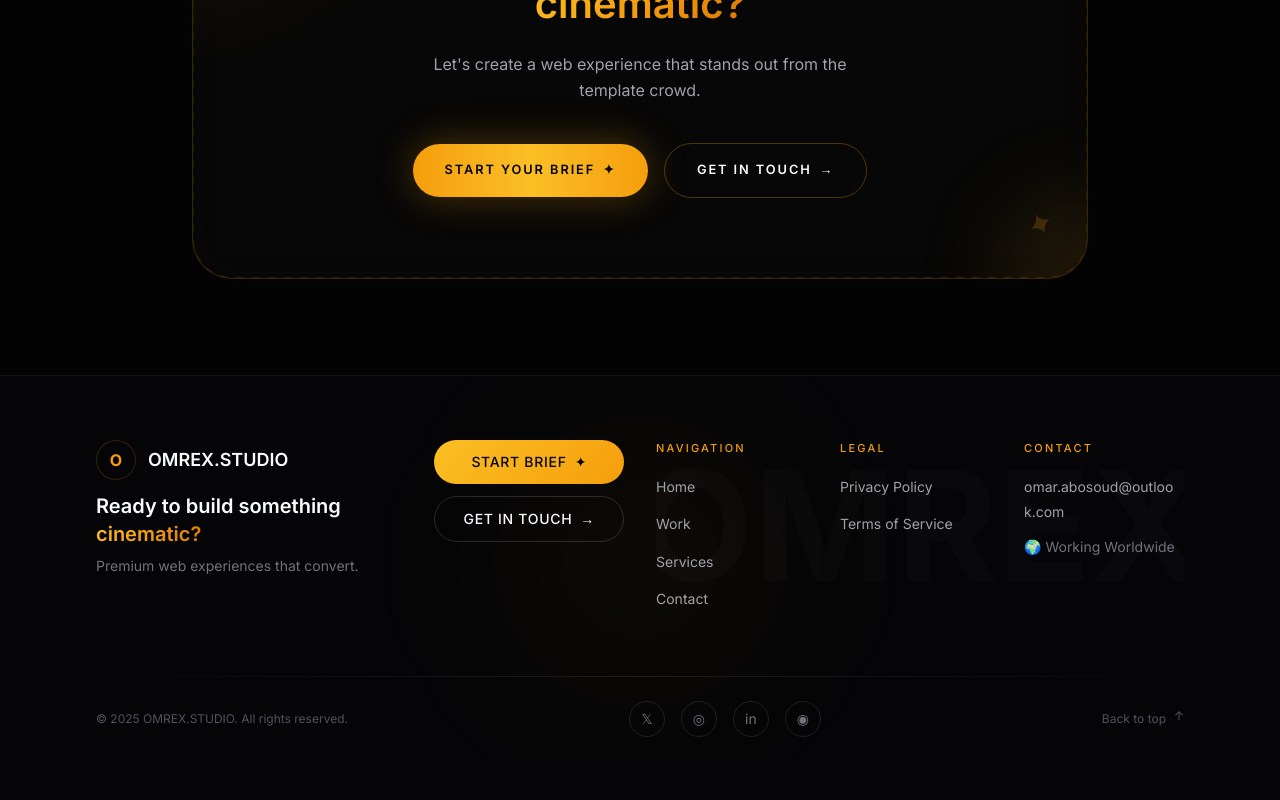
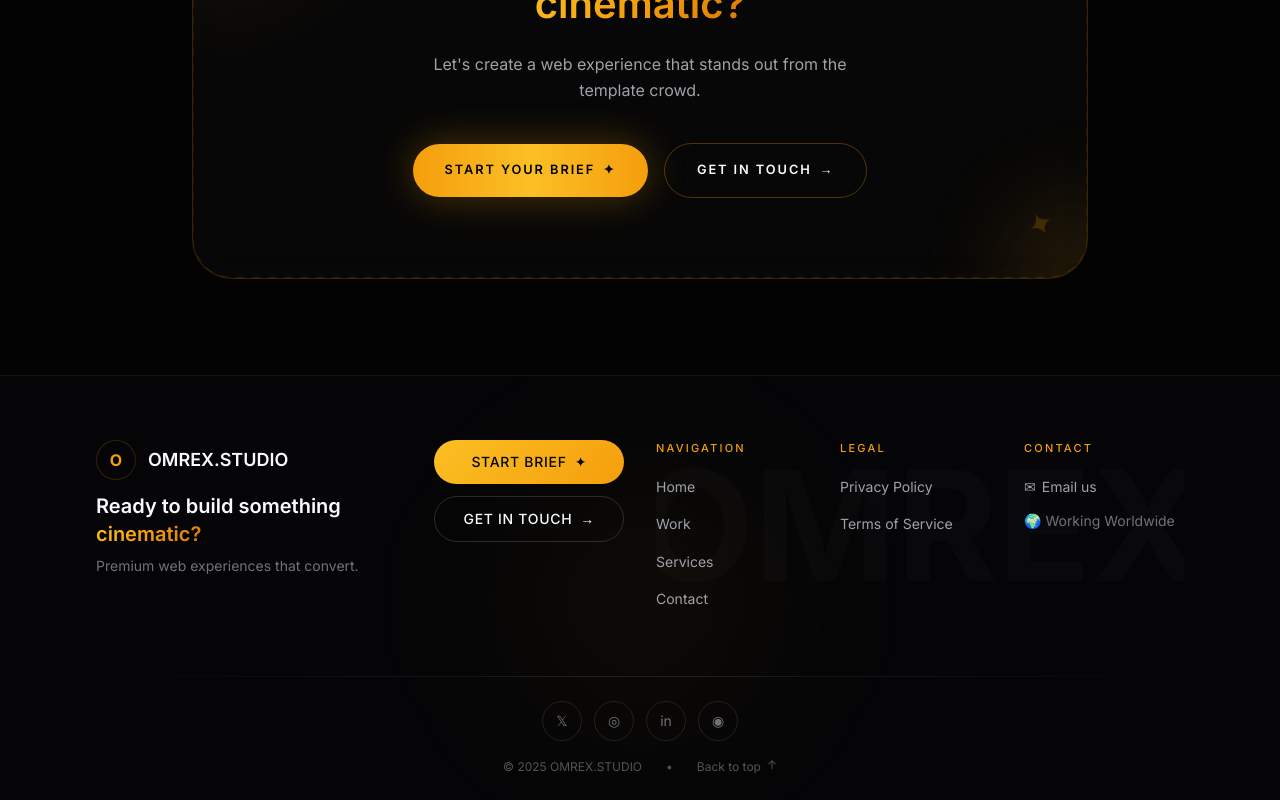
Before and after one commit to albasti1234/omrex-studio, a Next.js app: page / in a window 1280 px wide. Shown: the part 4411-5211 px from the top of the page. Before the commit the page ends 5172 px from the top, so only its background shows below. Built offline with nearby package versions, Linux system fonts and the light colour scheme.

Commit message:
Footer fixes: centered social icons, clean email link

```diff
--- a/app/components/Footer.tsx
+++ b/app/components/Footer.tsx
@@ -164,9 +164,9 @@ export default function Footer(): React.ReactElement {
                     <li>
                       <a
                         href="mailto:omar.abosoud@outlook.com"
-                        className="text-[#a1a1aa] hover:text-[#f59e0b] transition-colors text-xs sm:text-sm break-all"
+                        className="text-[#a1a1aa] hover:text-[#f59e0b] transition-colors text-xs sm:text-sm inline-flex items-center gap-1.5"
                       >
-                        omar.abosoud@outlook.com
+                        <span>✉</span> Email us
                       </a>
                     </li>
                     <li className="text-[#71717a] text-xs sm:text-sm">
@@ -182,55 +182,54 @@ export default function Footer(): React.ReactElement {
         {/* Divider */}
         <div className="h-px bg-gradient-to-r from-transparent via-white/10 to-transparent" />
 
-        {/* Bottom Section - mobile: compact */}
+        {/* Bottom Section - all items centered on mobile */}
         <motion.div
-          className="py-4 sm:py-6 flex flex-col items-center gap-4 sm:flex-row sm:justify-between"
+          className="py-5 sm:py-6 flex flex-col items-center gap-5 sm:gap-4"
           initial={{ opacity: 0 }}
           animate={isInView ? { opacity: 1 } : {}}
           transition={{ duration: 0.6, delay: 0.4 }}
         >
-          {/* Copyright */}
-          <p className="text-[12px] text-[#52525b]">
-            © {new Date().getFullYear()} OMREX.STUDIO. All rights reserved.
-          </p>
-
-          {/* Social Links - mobile: larger touch targets */}
-          <div className="flex items-center gap-3 sm:gap-4 order-first sm:order-none">
+          {/* Social Links - centered */}
+          <div className="flex items-center justify-center gap-3">
             {SOCIAL_LINKS.map((social) => (
               <a
                 key={social.label}
                 href={social.href}
                 target="_blank"
                 rel="noopener noreferrer"
-                className="group relative flex h-11 w-11 sm:h-9 sm:w-9 items-center justify-center rounded-full border border-white/10 text-[#71717a] transition-all hover:border-[#f59e0b]/50 hover:text-[#f59e0b]"
+                className="group relative flex h-11 w-11 sm:h-10 sm:w-10 items-center justify-center rounded-full border border-white/10 text-[#71717a] transition-all hover:border-[#f59e0b]/50 hover:text-[#f59e0b]"
                 aria-label={social.label}
               >
                 <span className="text-sm">{social.icon}</span>
-
-                {/* Hover glow */}
                 <div className="absolute inset-0 rounded-full bg-[#f59e0b]/0 transition-all group-hover:bg-[#f59e0b]/10" />
               </a>
             ))}
           </div>
 
-          {/* Back to top */}
+          {/* Copyright + Back to top - row on desktop, stacked on mobile */}
+          <div className="flex flex-col sm:flex-row items-center gap-3 sm:gap-6 text-[11px] sm:text-[12px] text-[#52525b]">
+            <p>
+              © {new Date().getFullYear()} OMREX.STUDIO
+            </p>
+
+            <span className="hidden sm:block">•</span>
+
             <button
               onClick={() => window.scrollTo({ top: 0, behavior: "smooth" })}
-            className="group flex items-center gap-2 text-[12px] text-[#52525b] hover:text-[#f59e0b] transition-colors"
+              className="flex items-center gap-1.5 hover:text-[#f59e0b] transition-colors"
             >
               <span>Back to top</span>
               <motion.span
                 className="inline-block"
-              animate={{ y: [0, -3, 0] }}
+                animate={{ y: [0, -2, 0] }}
                 transition={{ duration: 1.5, repeat: Infinity }}
               >
                 ↑
               </motion.span>
             </button>
+          </div>
         </motion.div>
       </div>
-
-      {/* Remove bottom watermark - now it's behind the links */}
     </footer>
   );
 }
```
Lines whose indentation alone changed are shown as unchanged.
